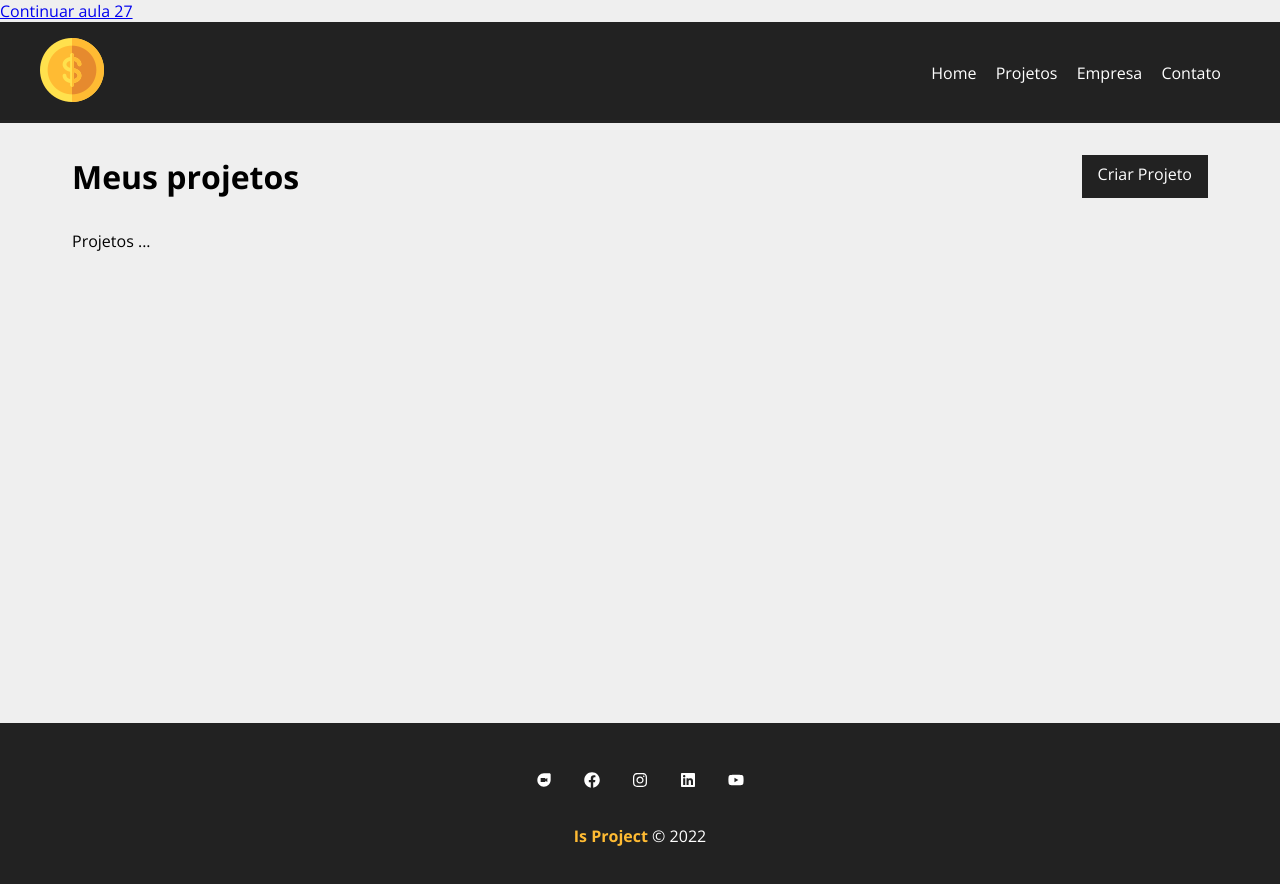
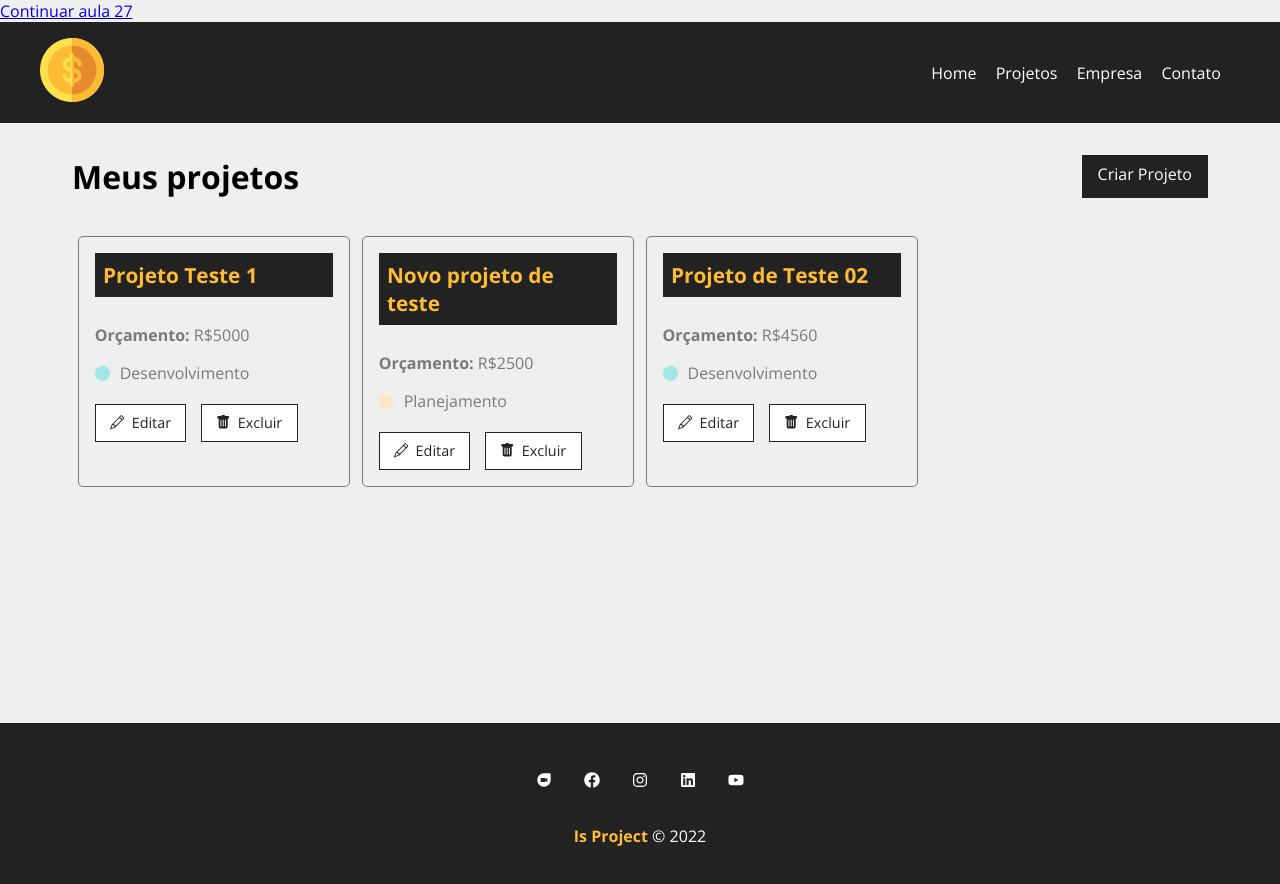
Before and after one commit to cristianoidelfonso/isproject, a React (Create React App) app: page /projects in a window 1280 px wide. Shown: the top 884 px of the page. Built offline with nearby package versions, Linux system fonts and the light colour scheme; data requests are answered from the project's data file.

Commit message:
populando a dashboard

```diff
--- a/db.json
+++ b/db.json
@@ -21,6 +21,17 @@
       "isproject": 0,
       "services": [],
       "id": 2
+    },
+    {
+      "name": "Projeto de Teste 02",
+      "budget": "4560",
+      "category": {
+        "id": "2",
+        "name": "Desenvolvimento"
+      },
+      "isproject": 0,
+      "services": [],
+      "id": 3
     }
   ],
   "categories": [
--- a/src/components/pages/projects/index.js
+++ b/src/components/pages/projects/index.js
@@ -4,8 +4,12 @@
 import LinkButton from "../../layouts/LinkButton";
 
 import styles from  './style.module.css';
+import ProjectCard from "../../project/ProjetcCard";
+import { useState, useEffect } from "react";
 
 function Projects() {
+
+  const [projects, setProjects] = useState([]);
 
   const location = useLocation();
 
@@ -14,6 +18,23 @@
   if(location.state) {
     message = location.state.message;
   }
+
+  useEffect(() => {
+
+    fetch('http://localhost:5000/projects', {
+      method: 'GET',
+      headers: {
+        'Content-type': 'application/json'
+      }
+    })
+    .then(response => response.json())
+    .then(data => {
+      console.log(data);
+      setProjects(data);
+    })
+    .catch((error) => console.log(error))
+
+  }, []);
 
   return(
     <div className={styles.project_container}>
@@ -24,7 +45,18 @@
       {message && <Message type="success" message={message} />}
 
       <Container customClass="start">
-        <p>Projetos ...</p>
+        {
+          projects.length > 0 &&
+            projects.map((project) => (
+              <ProjectCard
+                key={project.id}
+                id={project.id}
+                name={project.name}
+                budget={project.budget}
+                category={project.category.name}
+              />
+            ))
+        }
       </Container>
 
     </div>
--- /dev/null
+++ b/src/components/project/ProjectCard.module.css
@@ -0,0 +1,87 @@
+.project_card {
+    padding: 1em;
+    border: 1px solid #7A7A7A;
+    border-radius: 5px;
+    margin: .5%;
+    width: 24%;
+}
+
+.project_card h4 {
+    color: #FFBB33;
+    background-color: #222;
+    padding: .4em;
+    margin-bottom: 1.3em;
+    font-size: 1.3em;
+}
+
+.project_card p {
+    color: #7A7A7A;
+    margin-bottom: 1em;
+}
+
+.project_card p span {
+    font-weight: bold;
+}
+
+.category_text {
+    display: flex;
+    align-items: center;
+}
+
+.category_text span {
+    display: block;
+    width: 15px;
+    height: 15px;
+    border-radius: 50%;
+    background-color: #CCC;
+    margin-right: 10px;
+}
+
+.category_text .infra {
+    background-color: #FFAEBC;
+}
+
+.category_text .desenvolvimento {
+    background-color: #A0E7e5;
+}
+
+.category_text .design {
+    background-color: #B4F8C8;
+}
+
+.category_text .planejamento {
+    background-color: #FBE7C6;
+}
+
+.project_card_actions {
+    margin-top: 1.2em;
+    align-items: center;
+    display: flex;
+}
+
+.project_card_actions a,
+.project_card_actions button {
+    text-decoration: none;
+    border: none;
+    background-color: #FFF;
+    color: #222;
+    font-size:  .9em;
+    padding: .6em 1em;
+    margin-right: 1em;
+    border: 1px solid #222;
+    display: flex;
+    align-items: center;
+    justify-content: center;
+    cursor: pointer;
+    transition: 0.5s;
+}
+
+.project_card_actions svg {
+    margin-right: .5em;
+}
+
+.project_card_actions a:hover,
+.project_card_actions button:hover {
+    background-color: #222;
+    color: #ffbb33;
+}
--- /dev/null
+++ b/src/components/project/ProjetcCard.js
@@ -0,0 +1,27 @@
+import { Link } from 'react-router-dom';
+import styles from './ProjectCard.module.css';
+import { BsPencil, BsFillTrashFill } from 'react-icons/bs';
+
+function ProjectCard({ id, name, budget, category, handleRemove }){
+    return(
+        <div className={styles.project_card}>
+            <h4>{ name }</h4>
+            <p>
+                <span>Orçamento: </span>R${ budget }
+            </p>
+            <p className={styles.category_text}>
+                <span className={`${styles[category.toLowerCase()]}`}></span>{ category }
+            </p>
+            <div className={styles.project_card_actions}>
+                <Link to="/">
+                    <BsPencil />Editar
+                </Link>
+                <button>
+                    <BsFillTrashFill />Excluir
+                </button>
+            </div>
+        </div>
+    );
+}
+
+export default ProjectCard;
```
